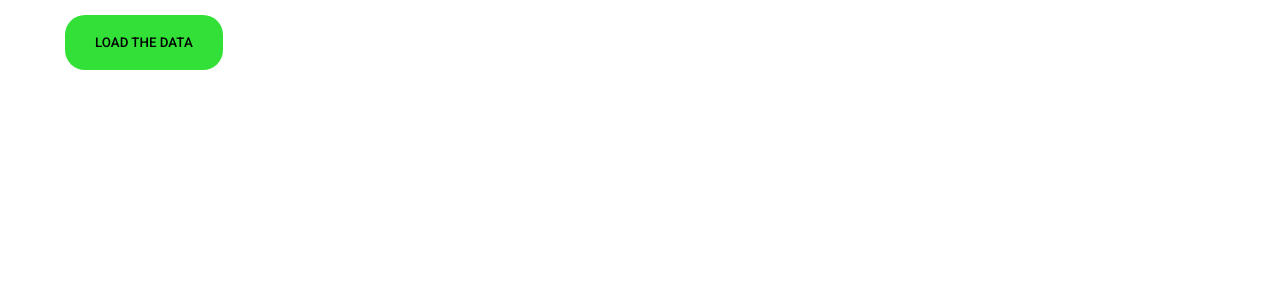
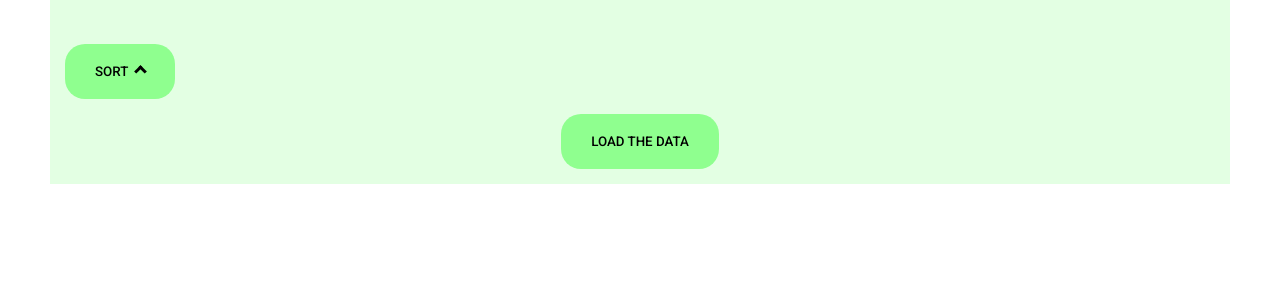
Before and after one commit to iSkippeRua/techtask, a React (Create React App) app: page / in a window 1280 px wide. Shown: the top 300 px of the page. Built offline with nearby package versions, Linux system fonts and the light colour scheme.

Commit message:
cards styled, sorting button styled

```diff
--- a/src/App.css
+++ b/src/App.css
@@ -31,7 +31,9 @@ ul li{list-style: none;}
     padding: 15px;
     display: flex;
     flex-direction: column;
+    gap: 15px;
     min-height: 100%;
+    background-color: #e3ffe3;
 }
 
 /* ----- */
@@ -39,8 +41,37 @@ ul li{list-style: none;}
 .loadButton {
     padding: 20px 30px;
     border-radius: 20px;
-    background-color: #32E038;
+    background-color: #8fff8f;
     text-transform: uppercase;
     font-family: Roboto;
     font-weight: 500;
 }
+
+.list_container {
+    text-align: center;
+}
+
+.sortButton {
+    padding: 20px 30px;
+    border-radius: 20px;
+    background-color: #8fff8f;
+    text-transform: uppercase;
+    font-family: Roboto;
+    font-weight: 500;
+}
+
+.arrow {
+    border: solid black;
+    border-width: 0 3px 3px 0;
+    display: inline-block;
+    padding: 3px;
+    margin-left: 5px;
+}
+
+.up {
+    transform: rotate(-135deg);
+}
+
+.down {
+    transform: rotate(45deg);
+}
--- a/src/App.js
+++ b/src/App.js
@@ -5,6 +5,7 @@ import CountriesList from './components/CountriesList';
 function App() {
   const [countriesData, setCountriesData] = useState([]);
   const [loaded, setLoaded] = useState(false);
+  const [buttonArrow, setButtonArrow] = useState(false);
 
   const loadData = () => {
     fetch("https://restcountries.com/v2/all?fields=name,region,area")
@@ -15,8 +16,28 @@ function App() {
       });
   };
 
+  const sortAscending = () => {
+    setButtonArrow(false);
+  }
+
+  const sortDescending = () => {
+    setButtonArrow(true);
+  }
+
   return (
     <div className='container'>
+      <div className='text_container'></div>
+
+      <div className='button_container'>
+        <div className="filterButtons">
+          <button></button>
+          <button></button>
+        </div>
+        <div className='sortContainer'>
+          {buttonArrow ? <button className='sortButton' onClick={sortAscending}>Sort <i className='arrow down'></i></button> : <button className='sortButton' onClick={sortDescending}>Sort <i className='arrow up'></i></button>}
+        </div>
+      </div>
+
       <div className='list_container'>
         {loaded ? <CountriesList countriesData={countriesData}  /> : <button className='loadButton' onClick={loadData}>Load the data</button>}
       </div>
--- a/src/components/CountriesList.css
+++ b/src/components/CountriesList.css
@@ -2,4 +2,5 @@
     display: flex;
     flex-direction: column;
     gap: 15px;
+    text-align: start;
 }
```
